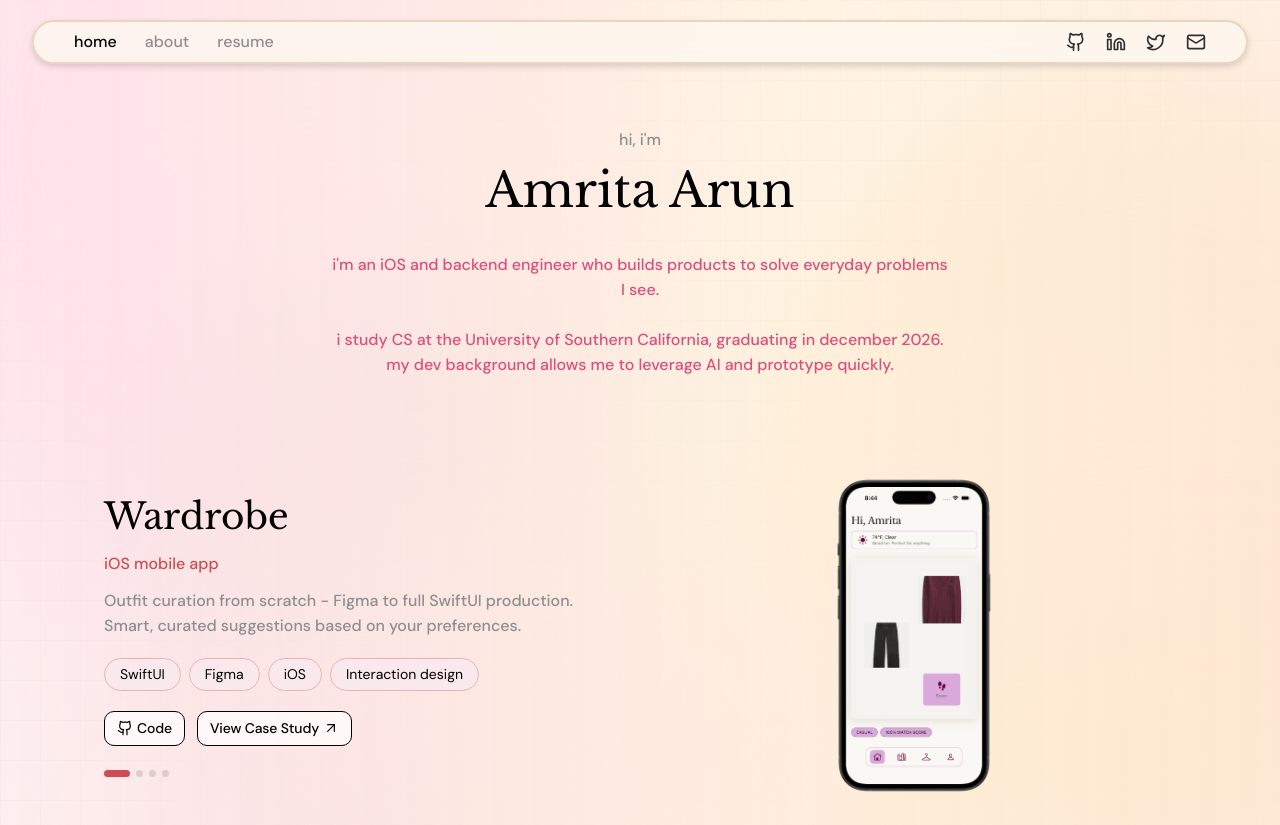
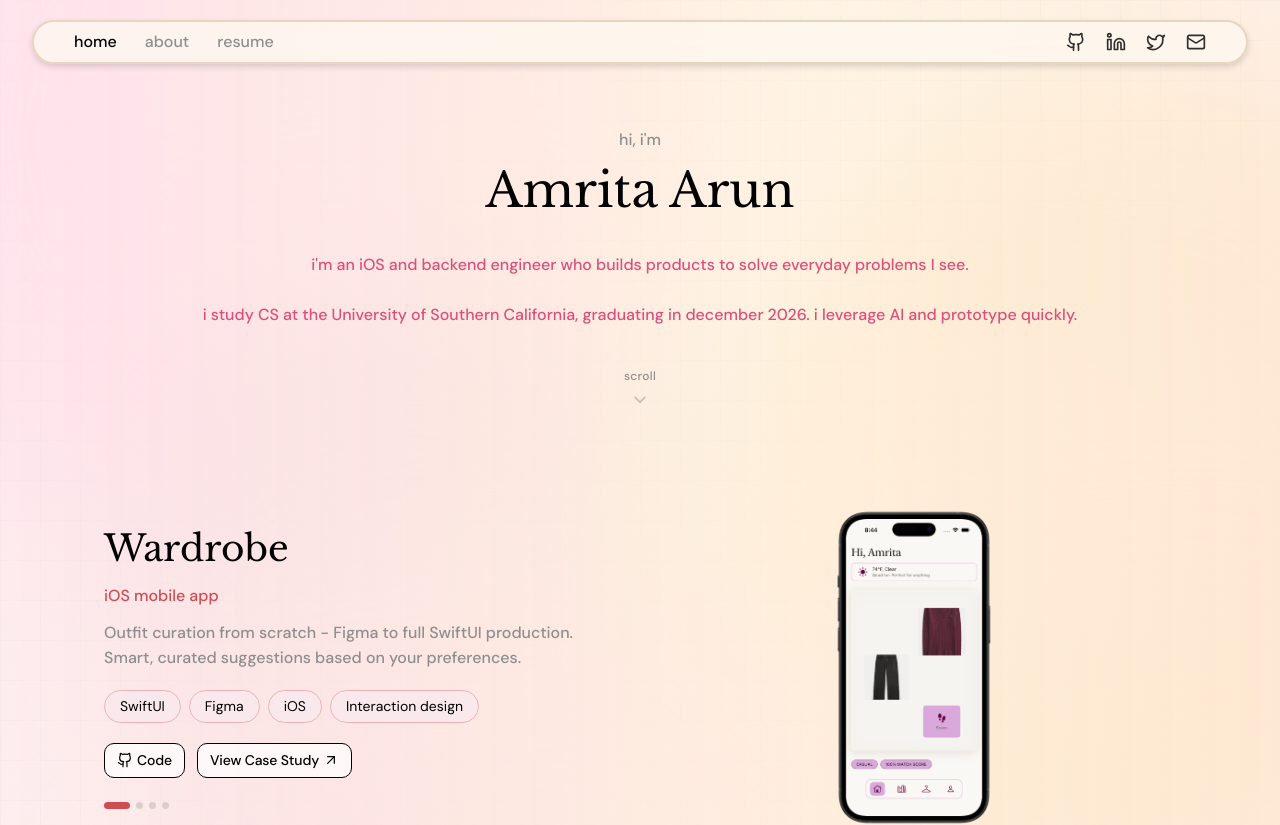
Before and after one commit to amrita-arun/personal-website-v2, a Next.js app in the folder personal-website/: page / in a window 1280 px wide. Shown: the top 825 px of the page. Built offline with nearby package versions, Linux system fonts and the light colour scheme.

Commit message:
fixed text

```diff
--- a/personal-website/app/globals.css
+++ b/personal-website/app/globals.css
@@ -195,6 +195,22 @@ html.custom-cursor-active * {
   animation: lava-drift-4 24s ease-in-out infinite;
 }
 
+@keyframes scroll-nudge {
+  0%,
+  100% {
+    transform: translateY(0);
+    opacity: 0.55;
+  }
+  50% {
+    transform: translateY(6px);
+    opacity: 1;
+  }
+}
+
+.animate-scroll-nudge {
+  animation: scroll-nudge 1.8s ease-in-out infinite;
+}
+
 @media (prefers-reduced-motion: reduce) {
   .animate-lava-1,
   .animate-lava-2,
@@ -202,4 +218,9 @@ html.custom-cursor-active * {
   .animate-lava-4 {
     animation: none;
   }
+
+  .animate-scroll-nudge {
+    animation: none;
+    opacity: 0.7;
+  }
 }
--- a/personal-website/components/FigmaFirstViewport.tsx
+++ b/personal-website/components/FigmaFirstViewport.tsx
@@ -1,5 +1,6 @@
 'use client'
 
+import { ChevronDown } from 'lucide-react'
 import { libreBaskerville } from '@/lib/fonts'
 import SelectedWork from '@/components/SelectedWork'
 
@@ -7,7 +8,7 @@ export default function FigmaFirstViewport() {
   return (
     <main className="relative flex-1 text-black">
       <div className="mx-auto w-full max-w-[1512px] flex-col px-4 pb-10 md:px-8 md:pb-12">
-        <section className="mx-auto flex w-full max-w-[720px] flex-col items-center pt-14 text-center md:pt-16">
+        <section className="mx-auto flex w-full max-w-[1100px] flex-col items-center pt-14 text-center md:pt-16">
           <p className="font-sans text-[16px] font-medium text-[#8E8E8E]">hi, i&apos;m</p>
           <h1
             className={`${libreBaskerville.className} mt-2 text-[44px] font-normal leading-tight md:text-[48px]`}
@@ -15,13 +16,28 @@ export default function FigmaFirstViewport() {
             Amrita Arun
           </h1>
 
-          <div className="mt-8 max-w-[620px] space-y-[25px] font-sans text-[16px] font-medium leading-[25px] text-[#DC4F7C]">
-            <p>i&apos;m an iOS and backend engineer who builds products to solve everyday problems I see.</p>
-            <p>
-              i study CS at the University of Southern California, graduating in december 2026. my dev background allows me to
-              leverage AI and prototype quickly.
+          <div className="mt-8 w-full max-w-[620px] space-y-[25px] font-sans text-[16px] font-medium leading-[25px] text-[#DC4F7C] md:max-w-[1040px]">
+            <p className="md:whitespace-nowrap">
+              i&apos;m an iOS and backend engineer who builds products to solve everyday problems I see.
+            </p>
+            <p className="md:whitespace-nowrap">
+              i study CS at the University of Southern California, graduating in december 2026.
+              i leverage AI and prototype quickly.
             </p>
           </div>
+
+          <a
+            href="#selected-work"
+            className="mt-10 flex flex-col items-center gap-1 text-[#8E8E8E] transition-colors hover:text-[#DC4F7C]"
+            aria-label="Scroll down to selected work"
+          >
+            <span className="font-sans text-[12px] font-medium tracking-wide">scroll</span>
+            <ChevronDown
+              className="h-5 w-5 animate-scroll-nudge"
+              strokeWidth={1.75}
+              aria-hidden
+            />
+          </a>
         </section>
 
         <SelectedWork />
--- a/personal-website/components/SelectedWork.tsx
+++ b/personal-website/components/SelectedWork.tsx
@@ -292,10 +292,11 @@ export default function SelectedWork() {
 
   return (
     <section
+      id="selected-work"
       ref={sectionRef}
       tabIndex={0}
       onKeyDown={handleKeyDown}
-      className="relative ml-auto mr-4 mt-16 w-full max-w-[1120px] overscroll-contain pb-20 outline-none md:mt-20 md:pb-28 lg:mt-24 lg:mr-14 lg:pl-6"
+      className="relative ml-auto mr-4 mt-16 w-full max-w-[1120px] scroll-mt-8 overscroll-contain pb-20 outline-none md:mt-20 md:pb-28 lg:mt-24 lg:mr-14 lg:pl-6"
       aria-label="Selected work"
     >
 
```
